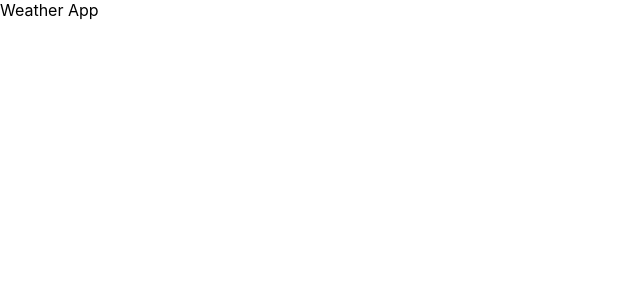
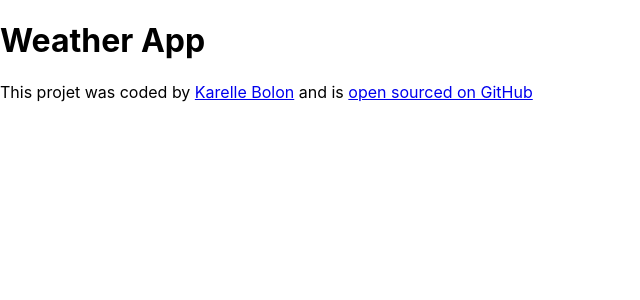
Before and after one commit to karellemarina/my-react-weather-app, a React (Create React App) app: page / in a window 1280 px wide. Shown: the top 300 px of the page, without its empty margins (0-640 px from the left). Built offline with nearby package versions, Linux system fonts and the light colour scheme.

Commit message:
Added Github repo URL

```diff
--- a/src/App.js
+++ b/src/App.js
@@ -1,7 +1,22 @@
 import "./App.css";
 
-function App() {
-  return <div className="App">Weather App</div>;
+export default function App() {
+  return (
+    <div className="App">
+      <h1>Weather App</h1>
+      <footer>
+        This projet was coded by{" "}
+        <a href="https://www.shecodes.io/graduates/118933-karelle-bolon">
+          Karelle Bolon
+        </a>{" "}
+        and is{" "}
+        <a
+          href="https://github.com/karellemarina/my-react-weather-app"
+          target="_blank"
+        >
+          open sourced on GitHub
+        </a>
+      </footer>
+    </div>
+  );
 }
-
-export default App;
```
